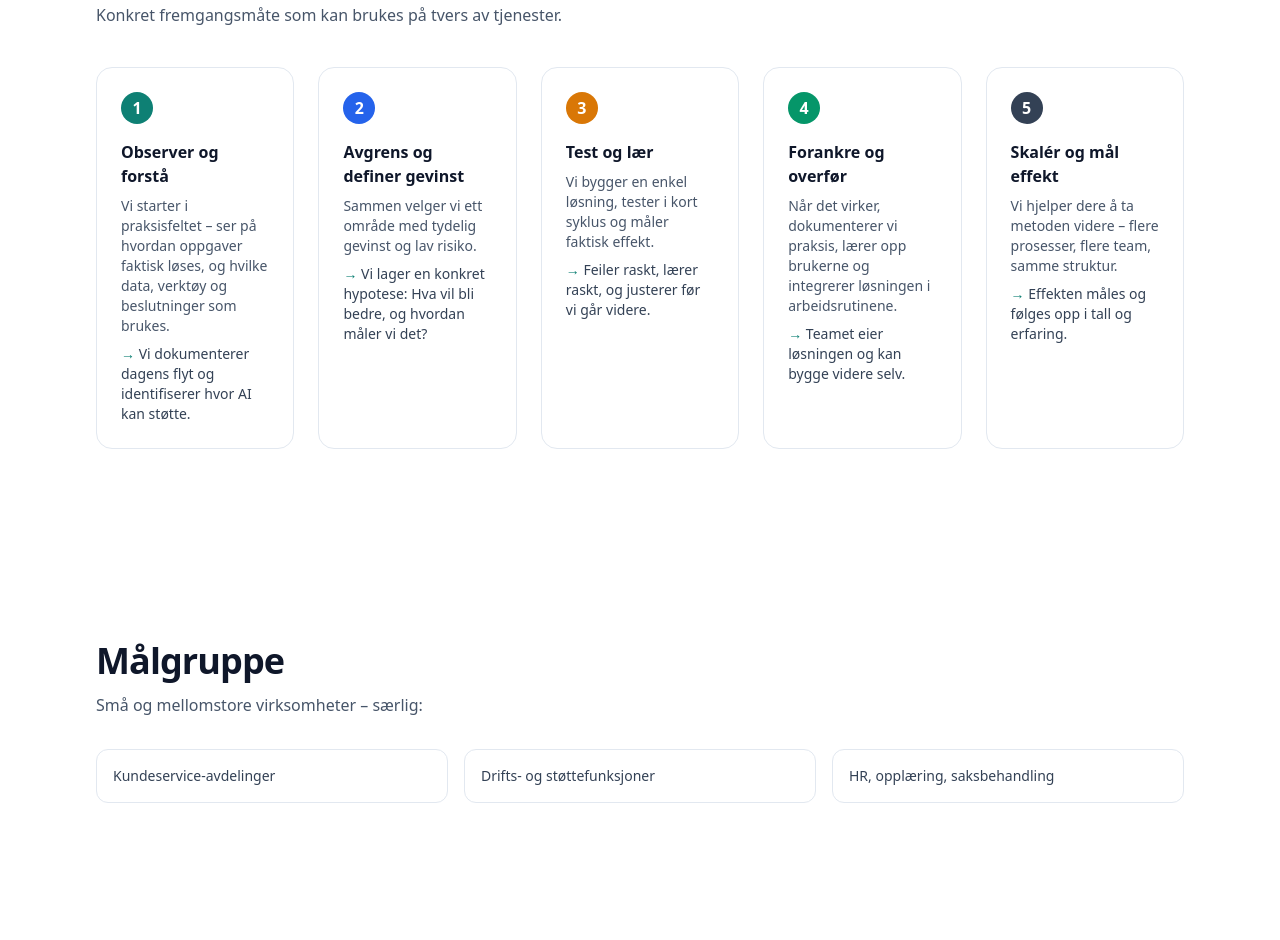
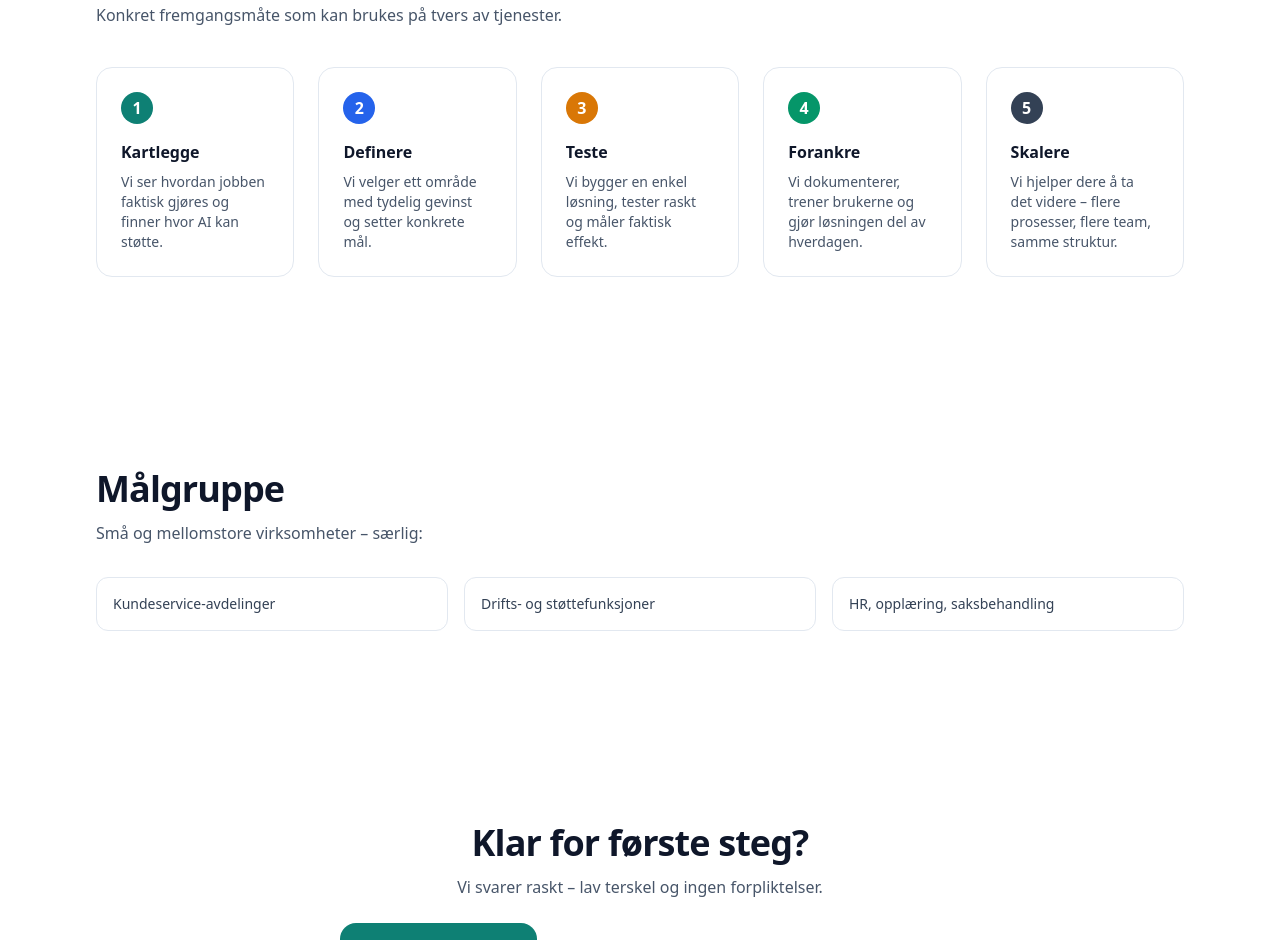
Before and after one commit to bmflindrum-realiser/realiser-static-site, a plain HTML site: page index.html in a window 1280 px wide. Shown: the part 1971-2911 px from the top of the page. Drawn offline with nearby package versions, Linux system fonts and the light colour scheme.

Commit message:
Update index.html

```diff
--- a/index.html
+++ b/index.html
@@ -171,51 +171,46 @@
       <!-- 1 -->
       <div class="rounded-2xl border border-slate-200 p-6">
         <div class="w-8 h-8 rounded-full bg-[var(--brand)] text-white flex items-center justify-center font-semibold">1</div>
-        <h3 class="mt-4 font-semibold">Observer og forstå</h3>
+        <h3 class="mt-4 font-semibold">Kartlegge</h3>
         <p class="mt-2 text-sm text-slate-600">
-          Vi starter i praksisfeltet – ser på hvordan oppgaver faktisk løses, og hvilke data, verktøy og beslutninger som brukes.
+          Vi ser hvordan jobben faktisk gjøres og finner hvor AI kan støtte.
         </p>
-        <p class="mt-2 text-sm text-slate-700"><span class="text-[var(--brand)]">→</span> Vi dokumenterer dagens flyt og identifiserer hvor AI kan støtte.</p>
       </div>
 
       <!-- 2 -->
       <div class="rounded-2xl border border-slate-200 p-6">
         <div class="w-8 h-8 rounded-full bg-blue-600 text-white flex items-center justify-center font-semibold">2</div>
-        <h3 class="mt-4 font-semibold">Avgrens og definer gevinst</h3>
+        <h3 class="mt-4 font-semibold">Definere</h3>
         <p class="mt-2 text-sm text-slate-600">
-          Sammen velger vi ett område med tydelig gevinst og lav risiko.
+          Vi velger ett område med tydelig gevinst og setter konkrete mål.
         </p>
-        <p class="mt-2 text-sm text-slate-700"><span class="text-[var(--brand)]">→</span> Vi lager en konkret hypotese: Hva vil bli bedre, og hvordan måler vi det?</p>
       </div>
 
       <!-- 3 -->
       <div class="rounded-2xl border border-slate-200 p-6">
         <div class="w-8 h-8 rounded-full bg-amber-600 text-white flex items-center justify-center font-semibold">3</div>
-        <h3 class="mt-4 font-semibold">Test og lær</h3>
+        <h3 class="mt-4 font-semibold">Teste</h3>
         <p class="mt-2 text-sm text-slate-600">
-          Vi bygger en enkel løsning, tester i kort syklus og måler faktisk effekt.
+          Vi bygger en enkel løsning, tester raskt og måler faktisk effekt.
         </p>
-        <p class="mt-2 text-sm text-slate-700"><span class="text-[var(--brand)]">→</span> Feiler raskt, lærer raskt, og justerer før vi går videre.</p>
       </div>
 
       <!-- 4 -->
       <div class="rounded-2xl border border-slate-200 p-6">
         <div class="w-8 h-8 rounded-full bg-emerald-600 text-white flex items-center justify-center font-semibold">4</div>
-        <h3 class="mt-4 font-semibold">Forankre og overfør</h3>
+        <h3 class="mt-4 font-semibold">Forankre</h3>
         <p class="mt-2 text-sm text-slate-600">
-          Når det virker, dokumenterer vi praksis, lærer opp brukerne og integrerer løsningen i arbeidsrutinene.
+          Vi dokumenterer, trener brukerne og gjør løsningen del av hverdagen.
         </p>
-        <p class="mt-2 text-sm text-slate-700"><span class="text-[var(--brand)]">→</span> Teamet eier løsningen og kan bygge videre selv.</p>
       </div>
 
       <!-- 5 -->
       <div class="rounded-2xl border border-slate-200 p-6">
         <div class="w-8 h-8 rounded-full bg-slate-700 text-white flex items-center justify-center font-semibold">5</div>
-        <h3 class="mt-4 font-semibold">Skalér og mål effekt</h3>
+        <h3 class="mt-4 font-semibold">Skalere</h3>
         <p class="mt-2 text-sm text-slate-600">
-          Vi hjelper dere å ta metoden videre – flere prosesser, flere team, samme struktur.
+          Vi hjelper dere å ta det videre – flere prosesser, flere team, samme struktur.
         </p>
-        <p class="mt-2 text-sm text-slate-700"><span class="text-[var(--brand)]">→</span> Effekten måles og følges opp i tall og erfaring.</p>
       </div>
     </div>
   </div>
```
